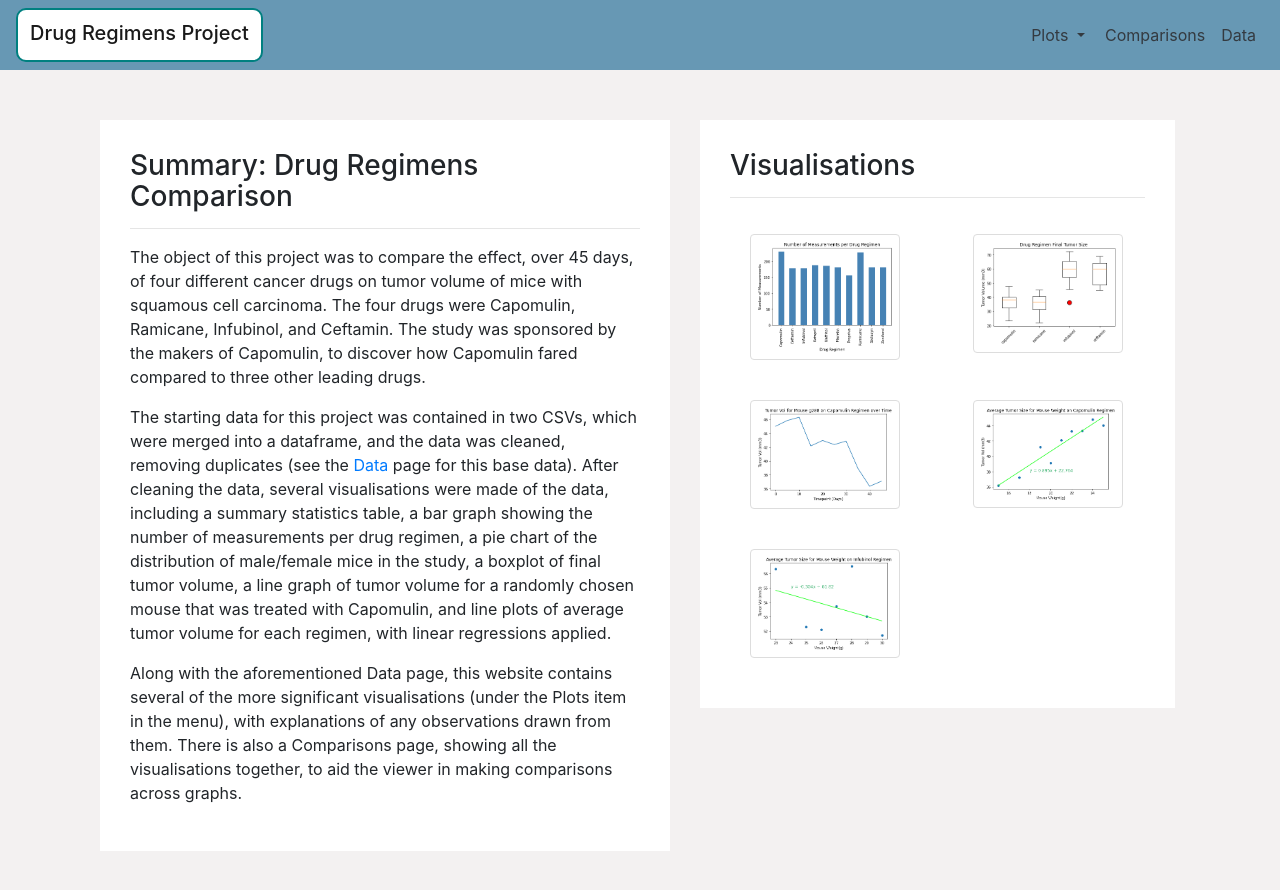
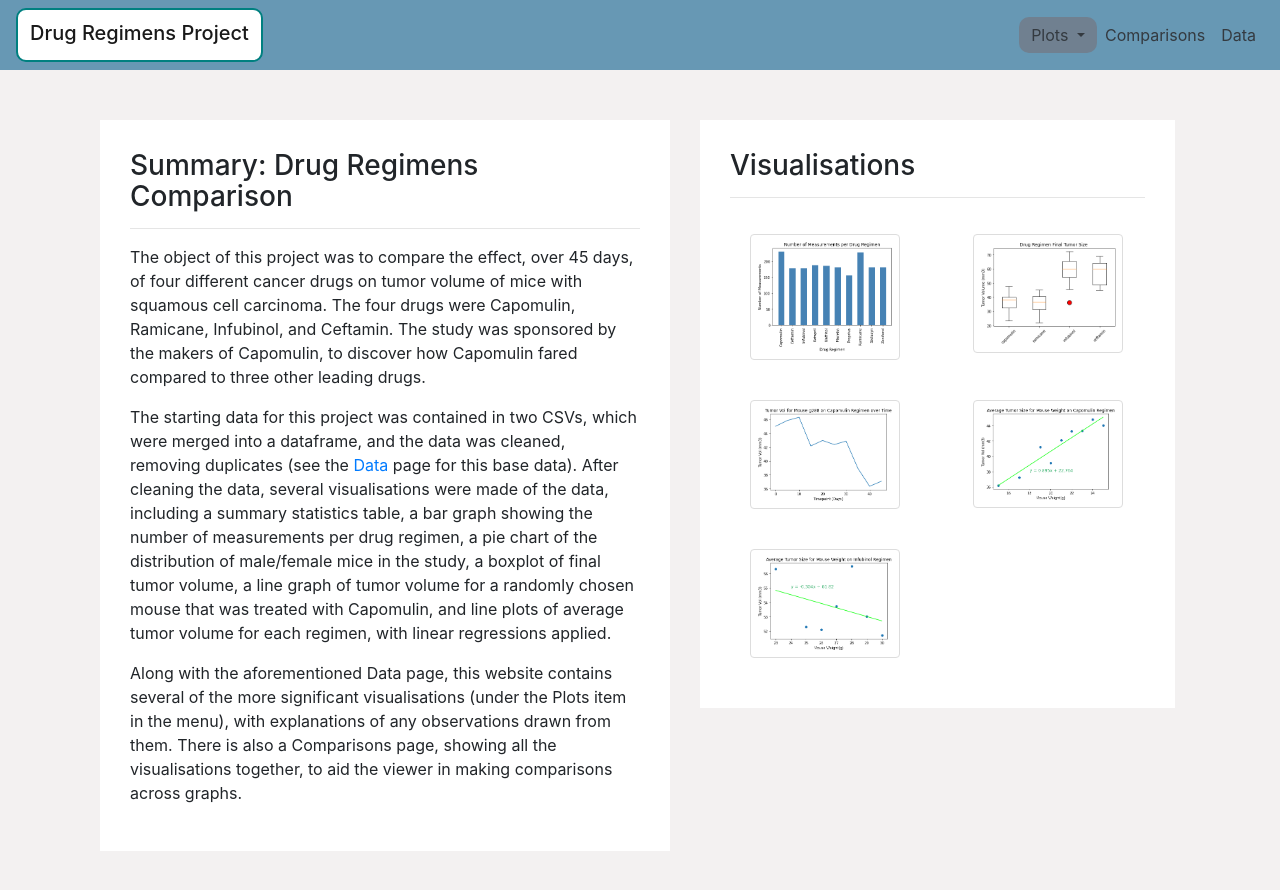
Before and after one commit to sarahDH615/web-design-challenge, a plain HTML site: page index.html in a window 1280 px wide. In both pictures the pointer is over the item "Plots". Drawn offline with nearby package versions, Linux system fonts and the light colour scheme.

Commit message:
link style

```diff
--- a/style.css
+++ b/style.css
@@ -11,6 +11,14 @@ nav {
     padding-bottom: 8px;
     padding-right: 12px;
     padding-left: 12px;
+}
+
+li {
+    border-radius: 10px;
+}
+
+li:hover {
+    background-color: slategrey;
 }
 
 body {
```
